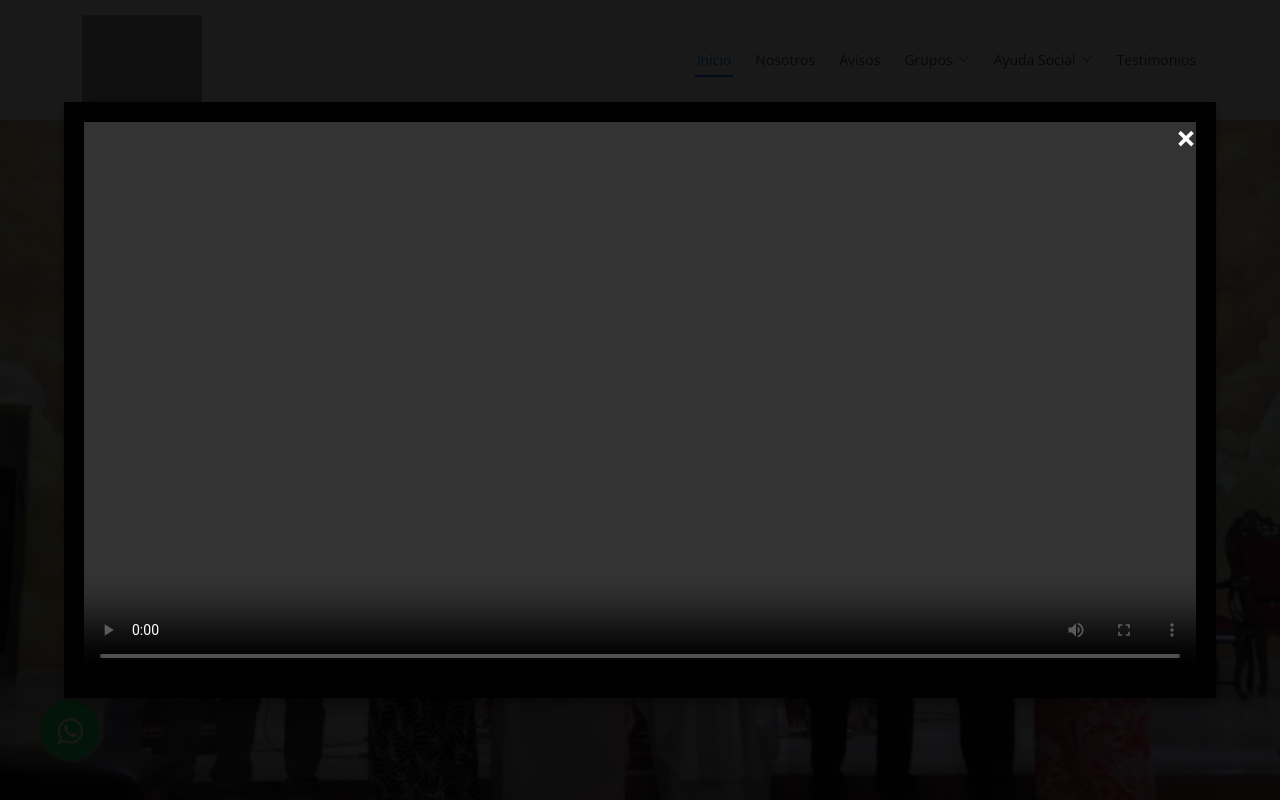
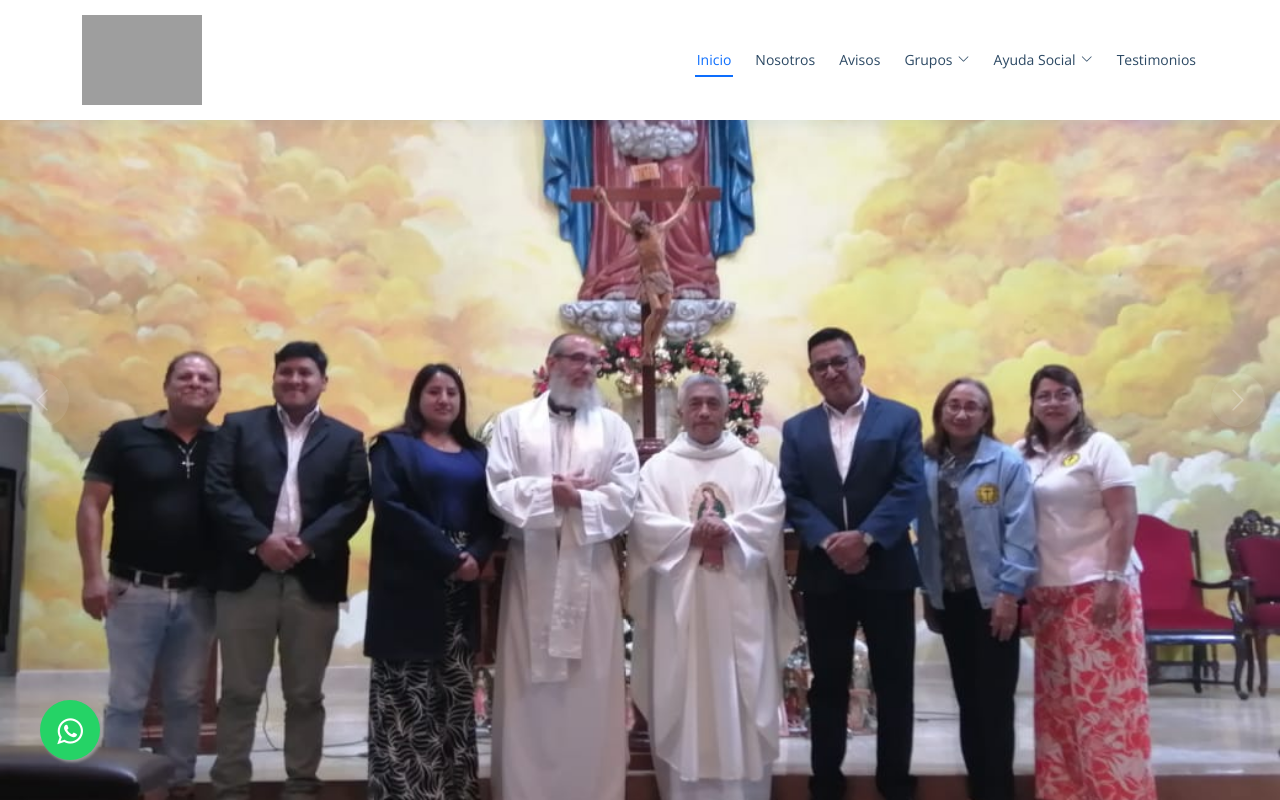
Before and after one commit to brandongrados/Juan23Lurin, a plain HTML site: page index.html in a window 1280 px wide. Shown: the top 800 px of the page. Drawn offline with nearby package versions, Linux system fonts and the light colour scheme; grey boxes are pictures that could not be loaded.

```diff
--- a/assets/css/style.css
+++ b/assets/css/style.css
@@ -1650,20 +1650,23 @@ section {
 /VIDEO TESTIMONIOS
 
 /* Estilos para el modal de video (la ventana que se abre en pantalla completa) */
+/* Estilos para el modal de video */
 .video-modal {
-    display: none; /* Por defecto está oculto */
-    position: fixed; /* Se queda fijo en la pantalla */
-    z-index: 1000; /* Asegura que esté encima de todo lo demás */
+    display: none !important; /* Añadimos !important para forzar que esté oculto */
+    position: fixed; /* Posición fija para cubrir toda la pantalla */
+    z-index: 1000; /* Asegura que esté por encima de todo lo demás */
     left: 0;
     top: 0;
     width: 100%;
     height: 100%;
-    overflow: auto; /* Permite scroll si el video es más grande que la pantalla */
-    background-color: rgba(0,0,0,0.9); /* Fondo negro semi-transparente */
-    display: flex; /* Para centrar el contenido (el video) */
+    overflow: auto; /* Permite scroll si el video es muy grande para la pantalla */
+    background-color: rgba(0,0,0,0.9); /* Fondo semitransparente oscuro */
+    /* El display: flex se añadirá con JavaScript cuando el modal se abra */
     justify-content: center;
     align-items: center;
 }
+
+/* ... el resto de tu CSS para .video-modal-content y .close-button ... */
 
 .video-modal-content {
     position: relative;
```
